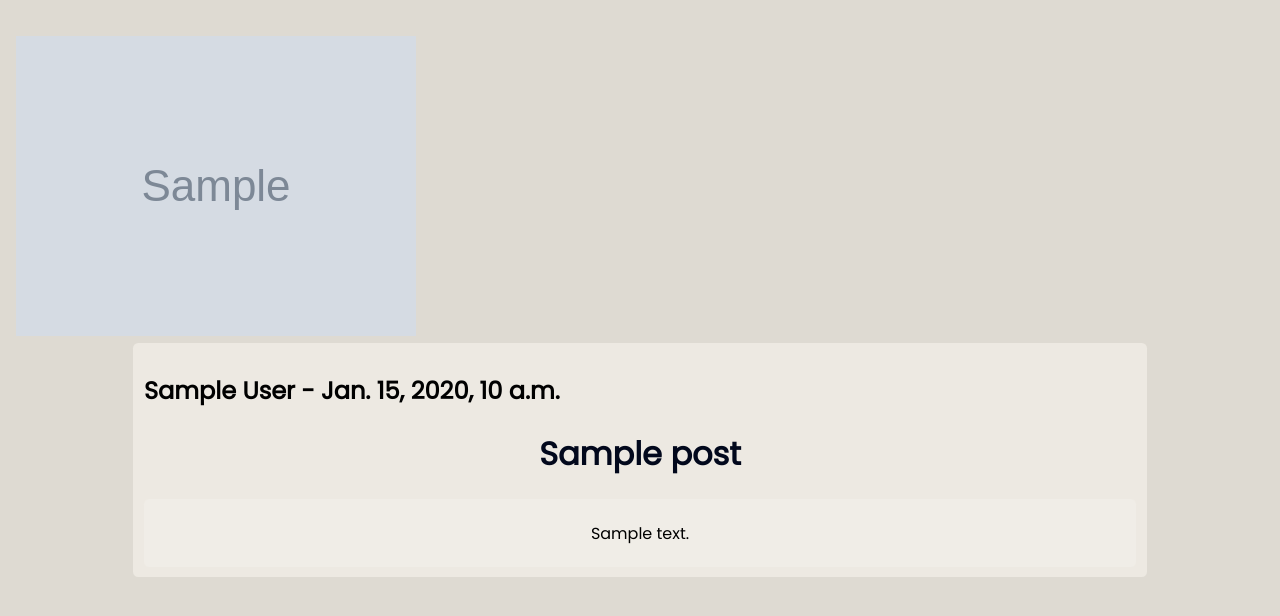
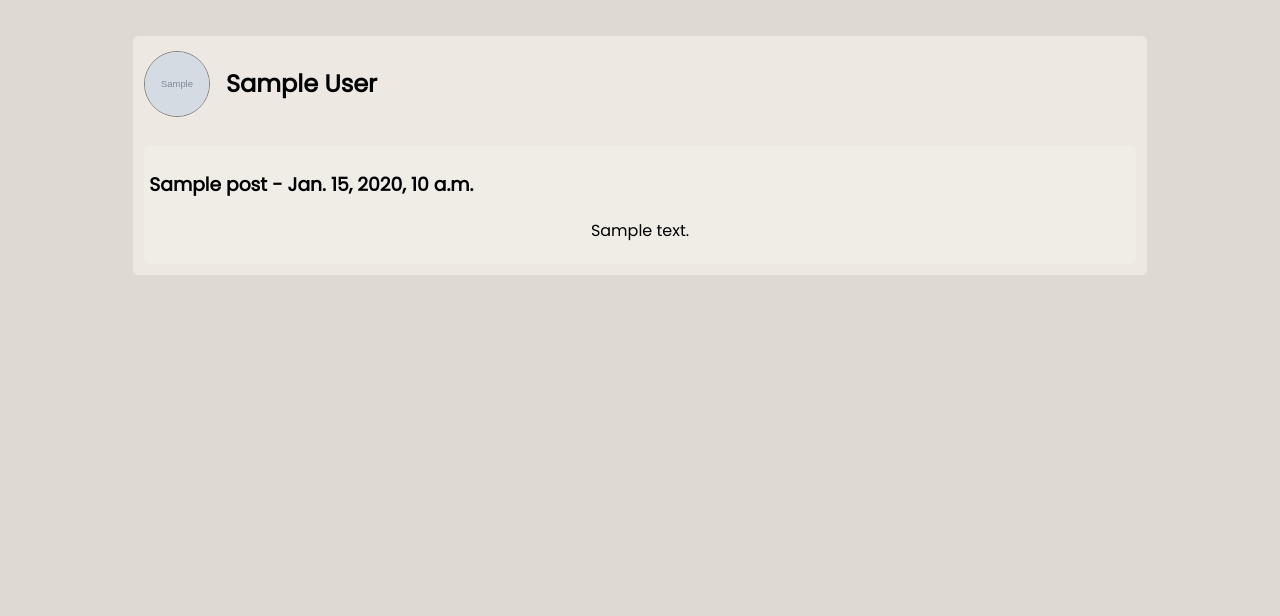
Before and after one commit to Zaque-69/CNNS-Blog, a Django app: template system/templates/home.html in a window 1280 px wide. Shown: the part 61-677 px from the top of the page. Run offline with Django 3.2, Linux system fonts and the light colour scheme; the template is opened without the code that fills it: most values are stand-ins (such as "Sample title", 1, 10 or a date in 2020); grey boxes marked "Sample" are stand-in pictures; some libraries are stand-ins or nearby versions.

Commit message:
Update home.html

```diff
--- a/system/templates/home.html
+++ b/system/templates/home.html
@@ -3,17 +3,22 @@
 
 {% block content %}
     {% for post in posts %}
+
             <div class = 'padding-1rem'>
-            <img src="{{post.author.profile.image.url}}" alt="">
-			<div class = 'container'>
-				<h2>{{ post.author }} - {{ post.date_posted }}</h2>
-                <h1>{{ post.title }}</h1>
+                <div class = 'container '>
+                    <div class = 'w-100 display-flex align-items-center' style = 'gap : 1rem;'>
+                        <img src="{{ post.author.profile.image.url }}" class = 'round' style = 'width : 4rem; height : 4rem;'>
+                        <h2 class = 'w-50'>{{ post.author }}</h2>
+                    </div> <br>
+
                     <div class = 'background-continut'>
+                        <h3>{{ post.title }} - {{ post.date_posted }}</h3>
                     <p class="continut">
                         {{ post.content }}
                     </p>
                     </div>
                 </div>
             </div>
+
     {% endfor %}
 {% endblock %}
```
Lines whose indentation alone changed are shown as unchanged.
